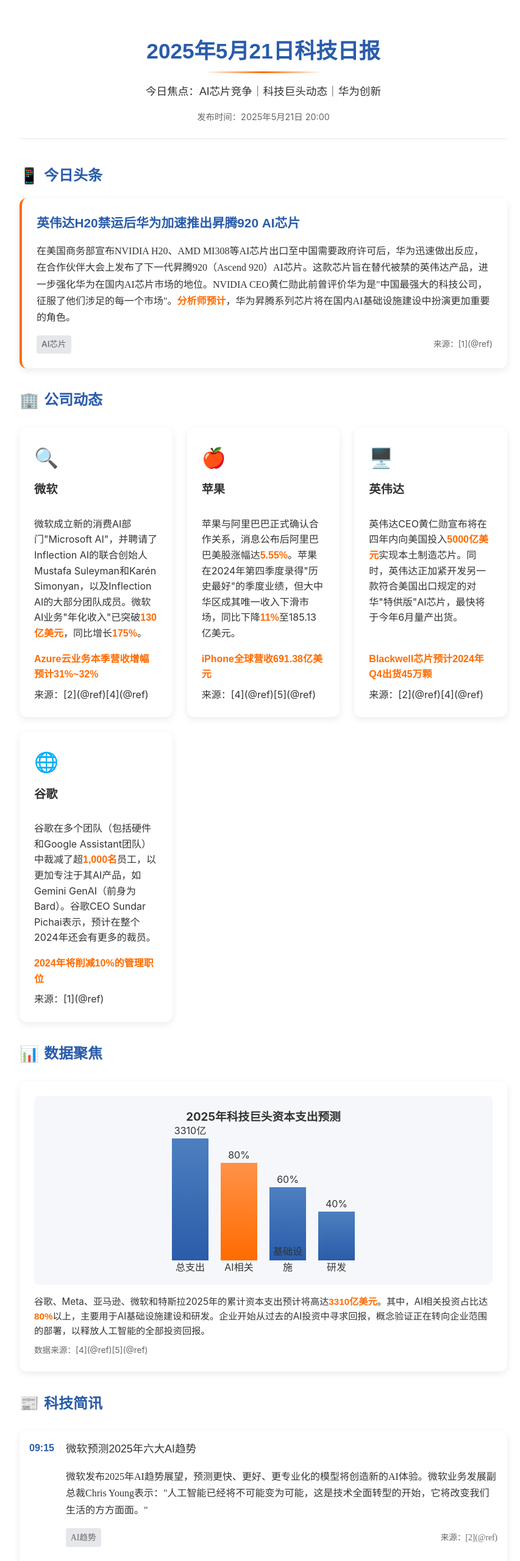
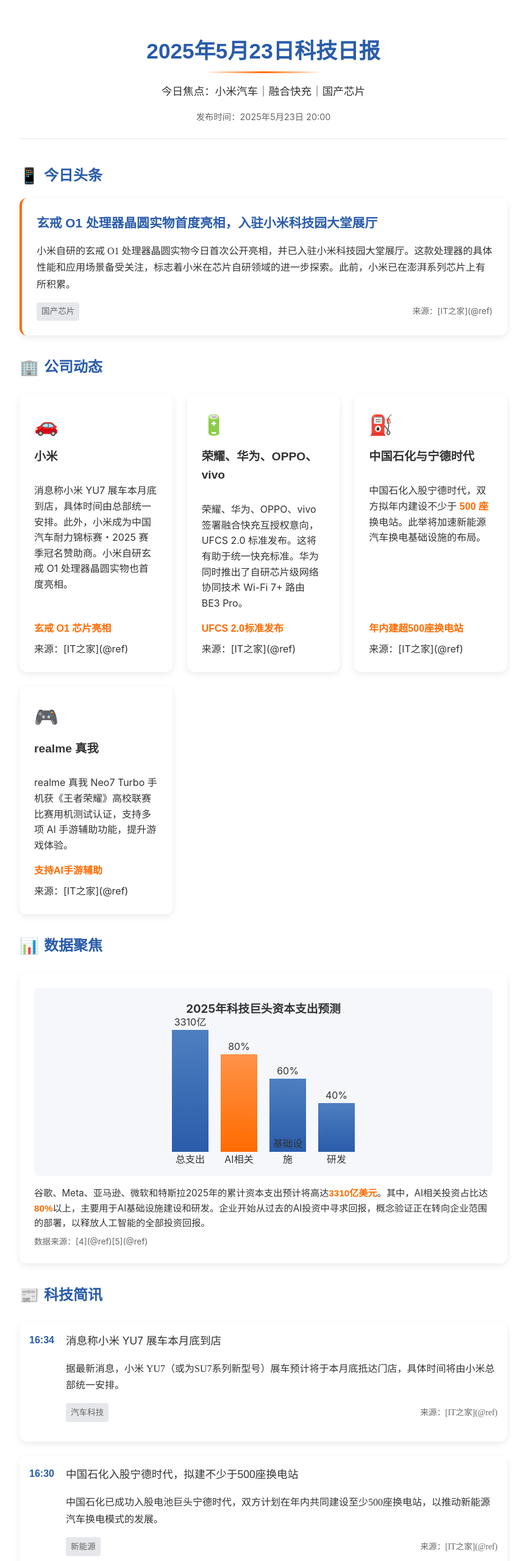
Before and after one commit to MoNi-2025/MoNi-2025.github.io, a plain HTML site: page index.html in a window 1280 px wide. Shown: the top 2560 px of the page at 61% size, without its empty margins (208-1061 px from the left). Drawn offline with Linux system fonts and the light colour scheme; a web font is replaced by a local one.

Commit message:
Add files via upload

```diff
--- a/index.html
+++ b/index.html
@@ -3,7 +3,7 @@
 <head>
     <meta charset="UTF-8">
     <meta name="viewport" content="width=device-width, initial-scale=1.0">
-    <title>2025年5月21日科技日报</title>
+    <title>2025年5月23日科技日报</title>
     <style>
         :root {
             --primary-color: #2A5CAA; /* 科技蓝 */
@@ -315,22 +315,22 @@
     <div class="tech-daily-container">
         <!-- 头部区域 -->
         <header class="daily-header">
-            <h1 class="main-title">2025年5月21日科技日报</h1>
-            <div class="keywords">今日焦点：AI芯片竞争｜科技巨头动态｜华为创新</div>
-            <div class="publish-info">发布时间：2025年5月21日 20:00</div>
+            <h1 class="main-title">2025年5月23日科技日报</h1>
+            <div class="keywords">今日焦点：小米汽车｜融合快充｜国产芯片</div>
+            <div class="publish-info">发布时间：2025年5月23日 20:00</div>
         </header>
 
         <!-- 头条新闻区 -->
         <section class="headline-news">
             <h2 class="section-title"><span class="title-icon">📱</span>今日头条</h2>
             <div class="news-card primary">
-                <h3>英伟达H20禁运后华为加速推出昇腾920 AI芯片</h3>
+                <h3>玄戒 O1 处理器晶圆实物首度亮相，入驻小米科技园大堂展厅</h3>
                 <div class="news-content">
-                    在美国商务部宣布NVIDIA H20、AMD MI308等AI芯片出口至中国需要政府许可后，华为迅速做出反应，在合作伙伴大会上发布了下一代昇腾920（Ascend 920）AI芯片。这款芯片旨在替代被禁的英伟达产品，进一步强化华为在国内AI芯片市场的地位。NVIDIA CEO黄仁勋此前曾评价华为是"中国最强大的科技公司，征服了他们涉足的每一个市场"。<span class="highlight-data">分析师预计</span>，华为昇腾系列芯片将在国内AI基础设施建设中扮演更加重要的角色。
+                    小米自研的玄戒 O1 处理器晶圆实物今日首次公开亮相，并已入驻小米科技园大堂展厅。这款处理器的具体性能和应用场景备受关注，标志着小米在芯片自研领域的进一步探索。此前，小米已在澎湃系列芯片上有所积累。
                 </div>
                 <div class="news-meta">
-                    <span class="category">AI芯片</span>
-                    <span class="source">来源：[1](@ref)</span>
+                    <span class="category">国产芯片</span>
+                    <span class="source">来源：[IT之家](@ref)</span>
                 </div>
             </div>
         </section>
@@ -340,35 +340,35 @@
             <h2 class="section-title"><span class="title-icon">🏢</span>公司动态</h2>
             <div class="company-grid">
                 <div class="company-card">
-                    <div class="company-logo">🔍</div>
-                    <h3>微软</h3>
-                    <p>微软成立新的消费AI部门"Microsoft AI"，并聘请了Inflection AI的联合创始人Mustafa Suleyman和Karén Simonyan，以及Inflection AI的大部分团队成员。微软AI业务"年化收入"已突破<span class="highlight-data">130亿美元</span>，同比增长<span class="highlight-data">175%</span>。</p>
-                    <div class="data-point">Azure云业务本季营收增幅预计<span class="highlight-data">31%~32%</span></div>
-                    <div class="source">来源：[2](@ref)[4](@ref)</div>
+                    <div class="company-logo">🚗</div>
+                    <h3>小米</h3>
+                    <p>消息称小米 YU7 展车本月底到店，具体时间由总部统一安排。此外，小米成为中国汽车耐力锦标赛・2025 赛季冠名赞助商。小米自研玄戒 O1 处理器晶圆实物也首度亮相。</p>
+                    <div class="data-point">玄戒 O1 芯片亮相</div>
+                    <div class="source">来源：[IT之家](@ref)</div>
                 </div>
 
                 <div class="company-card">
-                    <div class="company-logo">🍎</div>
-                    <h3>苹果</h3>
-                    <p>苹果与阿里巴巴正式确认合作关系，消息公布后阿里巴巴美股涨幅达<span class="highlight-data">5.55%</span>。苹果在2024年第四季度录得"历史最好"的季度业绩，但大中华区成其唯一收入下滑市场，同比下降<span class="highlight-data">11%</span>至185.13亿美元。</p>
-                    <div class="data-point">iPhone全球营收<span class="highlight-data">691.38亿美元</span></div>
-                    <div class="source">来源：[4](@ref)[5](@ref)</div>
+                    <div class="company-logo">🔋</div>
+                    <h3>荣耀、华为、OPPO、vivo</h3>
+                    <p>荣耀、华为、OPPO、vivo 签署融合快充互授权意向，UFCS 2.0 标准发布。这将有助于统一快充标准。华为同时推出了自研芯片级网络协同技术 Wi-Fi 7+ 路由 BE3 Pro。</p>
+                    <div class="data-point">UFCS 2.0标准发布</div>
+                    <div class="source">来源：[IT之家](@ref)</div>
                 </div>
 
                 <div class="company-card">
-                    <div class="company-logo">🖥️</div>
-                    <h3>英伟达</h3>
-                    <p>英伟达CEO黄仁勋宣布将在四年内向美国投入<span class="highlight-data">5000亿美元</span>实现本土制造芯片。同时，英伟达正加紧开发另一款符合美国出口规定的对华"特供版"AI芯片，最快将于今年6月量产出货。</p>
-                    <div class="data-point">Blackwell芯片预计2024年Q4出货<span class="highlight-data">45万颗</span></div>
-                    <div class="source">来源：[2](@ref)[4](@ref)</div>
+                    <div class="company-logo">⛽</div>
+                    <h3>中国石化与宁德时代</h3>
+                    <p>中国石化入股宁德时代，双方拟年内建设不少于 <span class="highlight-data">500 座</span>换电站。此举将加速新能源汽车换电基础设施的布局。</p>
+                    <div class="data-point">年内建超500座换电站</div>
+                    <div class="source">来源：[IT之家](@ref)</div>
                 </div>
 
                 <div class="company-card">
-                    <div class="company-logo">🌐</div>
-                    <h3>谷歌</h3>
-                    <p>谷歌在多个团队（包括硬件和Google Assistant团队）中裁减了超<span class="highlight-data">1,000名</span>员工，以更加专注于其AI产品，如Gemini GenAI（前身为Bard）。谷歌CEO Sundar Pichai表示，预计在整个2024年还会有更多的裁员。</p>
-                    <div class="data-point">2024年将削减<span class="highlight-data">10%</span>的管理职位</div>
-                    <div class="source">来源：[1](@ref)</div>
+                    <div class="company-logo">🎮</div>
+                    <h3>realme 真我</h3>
+                    <p>realme 真我 Neo7 Turbo 手机获《王者荣耀》高校联赛比赛用机测试认证，支持多项 AI 手游辅助功能，提升游戏体验。</p>
+                    <div class="data-point">支持AI手游辅助</div>
+                    <div class="source">来源：[IT之家](@ref)</div>
                 </div>
             </div>
         </section>
@@ -410,49 +410,121 @@
             <h2 class="section-title"><span class="title-icon">📰</span>科技简讯</h2>
             <div class="news-list">
                 <div class="news-item">
-                    <span class="news-time">09:15</span>
+                    <span class="news-time">16:34</span>
                     <div class="news-content">
-                        <h4>微软预测2025年六大AI趋势</h4>
-                        <p>微软发布2025年AI趋势展望，预测更快、更好、更专业化的模型将创造新的AI体验。微软业务发展副总裁Chris Young表示："人工智能已经将不可能变为可能，这是技术全面转型的开始，它将改变我们生活的方方面面。"</p>
+                        <h4>消息称小米 YU7 展车本月底到店</h4>
+                        <p>据最新消息，小米 YU7（或为SU7系列新型号）展车预计将于本月底抵达门店，具体时间将由小米总部统一安排。</p>
                         <div class="news-meta">
-                            <span class="category">AI趋势</span>
-                            <span class="source">来源：[2](@ref)</span>
+                            <span class="category">汽车科技</span>
+                            <span class="source">来源：[IT之家](@ref)</span>
                         </div>
                     </div>
                 </div>
 
                 <div class="news-item">
-                    <span class="news-time">11:30</span>
+                    <span class="news-time">16:30</span>
                     <div class="news-content">
-                        <h4>英伟达否认在华成立合资公司传闻</h4>
-                        <p>针对英伟达可能在中国设立合资企业的传闻，英伟达官方回应称："此传闻为假消息，这些说法没有任何依据。将毫无根据的主张和猜测作为事实发表是不负责任的。"</p>
+                        <h4>中国石化入股宁德时代，拟建不少于500座换电站</h4>
+                        <p>中国石化已成功入股电池巨头宁德时代，双方计划在年内共同建设至少500座换电站，以推动新能源汽车换电模式的发展。</p>
                         <div class="news-meta">
-                            <span class="category">企业动态</span>
-                            <span class="source">来源：[3](@ref)</span>
+                            <span class="category">新能源</span>
+                            <span class="source">来源：[IT之家](@ref)</span>
                         </div>
                     </div>
                 </div>
 
                 <div class="news-item">
-                    <span class="news-time">14:45</span>
+                    <span class="news-time">16:27</span>
                     <div class="news-content">
-                        <h4>英特尔计划推出新一代AI芯片Jaguar Shores</h4>
-                        <p>英特尔在SC24大会中透露将推出名为"Jaguar Shores"的AI芯片。此前英特尔CEO帕特・基辛格曾提到该公司正在研发一款名称暂定为"Falcon Shores 2"的AI超算芯片，计划2026年推出。</p>
+                        <h4>荣耀、华为、OPPO、vivo签署融合快充互授权意向</h4>
+                        <p>荣耀、华为、OPPO、vivo四大手机厂商共同签署了融合快充技术的互授权意向，同时UFCS 2.0标准也正式发布，旨在统一和提升快充体验。</p>
                         <div class="news-meta">
-                            <span class="category">芯片技术</span>
-                            <span class="source">来源：[4](@ref)</span>
+                            <span class="category">行业标准</span>
+                            <span class="source">来源：[IT之家](@ref)</span>
                         </div>
                     </div>
                 </div>
 
                 <div class="news-item">
-                    <span class="news-time">16:20</span>
+                    <span class="news-time">16:23</span>
                     <div class="news-content">
-                        <h4>NVIDIA GTC 2025全球AI盛会即将举行</h4>
-                        <p>NVIDIA宣布将举办GTC 2025全球AI盛会，这是面向开发者、企业领袖和AI研究人员的重要活动，将包括网络会议、培训、演示等内容，展示最新AI技术发展和应用。</p>
+                        <h4>玄戒 O1 处理器晶圆实物首度亮相</h4>
+                        <p>小米自研的玄戒 O1 处理器晶圆实物首次公开亮相，并已入驻小米科技园大堂展厅，展示了小米在芯片自研方面的最新进展。</p>
                         <div class="news-meta">
-                            <span class="category">行业活动</span>
-                            <span class="source">来源：[3](@ref)</span>
+                            <span class="category">国产芯片</span>
+                            <span class="source">来源：[IT之家](@ref)</span>
+                        </div>
+                    </div>
+                </div>
+
+                <div class="news-item">
+                    <span class="news-time">16:23</span>
+                    <div class="news-content">
+                        <h4>手机等数码产品以旧换新补贴突破5000万件</h4>
+                        <p>商务部数据显示，截至5月22日，全国范围内手机等数码产品的以旧换新补贴申请已突破5000万件，显示出政策对消费的积极拉动作用。</p>
+                        <div class="news-meta">
+                            <span class="category">政策动态</span>
+                            <span class="source">来源：[IT之家](@ref)</span>
+                        </div>
+                    </div>
+                </div>
+
+                <div class="news-item">
+                    <span class="news-time">16:14</span>
+                    <div class="news-content">
+                        <h4>realme 真我 Neo7 Turbo 获《王者荣耀》高校联赛用机认证</h4>
+                        <p>realme 真我 Neo7 Turbo 手机成功获得《王者荣耀》高校联赛比赛用机的测试认证，并支持多项 AI 手游辅助功能。</p>
+                        <div class="news-meta">
+                            <span class="category">游戏科技</span>
+                            <span class="source">来源：[IT之家](@ref)</span>
+                        </div>
+                    </div>
+                </div>
+
+                <div class="news-item">
+                    <span class="news-time">16:06</span>
+                    <div class="news-content">
+                        <h4>理想汽车5月26日将推新款智能手表</h4>
+                        <p>理想汽车宣布将于5月26日推出新款智能手表，市场猜测该手表可能为 OPPO Watch X2 / Mini 的定制版本。</p>
+                        <div class="news-meta">
+                            <span class="category">智能穿戴</span>
+                            <span class="source">来源：[IT之家](@ref)</span>
+                        </div>
+                    </div>
+                </div>
+
+                <div class="news-item">
+                    <span class="news-time">15:49</span>
+                    <div class="news-content">
+                        <h4>华为自研芯片级网络协同技术：Wi-Fi 7+ 路由 BE3 Pro 上市</h4>
+                        <p>华为推出了搭载自研芯片级网络协同技术的 Wi-Fi 7+ 路由器 BE3 Pro，起售价239元，旨在提供更优的网络体验。</p>
+                        <div class="news-meta">
+                            <span class="category">网络技术</span>
+                            <span class="source">来源：[IT之家](@ref)</span>
+                        </div>
+                    </div>
+                </div>
+
+                <div class="news-item">
+                    <span class="news-time">15:45</span>
+                    <div class="news-content">
+                        <h4>京东内部智能体数量已超1.4万个，JoyAgent 2.0发布</h4>
+                        <p>京东透露其内部使用的智能体数量已超过1.4万个，并正式发布了JoyAgent 2.0平台，进一步推动AI在电商领域的应用。</p>
+                        <div class="news-meta">
+                            <span class="category">人工智能</span>
+                            <span class="source">来源：[IT之家](@ref)</span>
+                        </div>
+                    </div>
+                </div>
+
+                <div class="news-item">
+                    <span class="news-time">15:17</span>
+                    <div class="news-content">
+                        <h4>0.103秒！全球最快魔方机器人问世</h4>
+                        <p>一款新型机器人以0.103秒的惊人速度成功解开魔方，创造了新的世界纪录，展现了机器人在精密控制和高速运算方面的能力。</p>
+                        <div class="news-meta">
+                            <span class="category">机器人</span>
+                            <span class="source">来源：[IT之家](@ref)</span>
                         </div>
                     </div>
                 </div>
```
